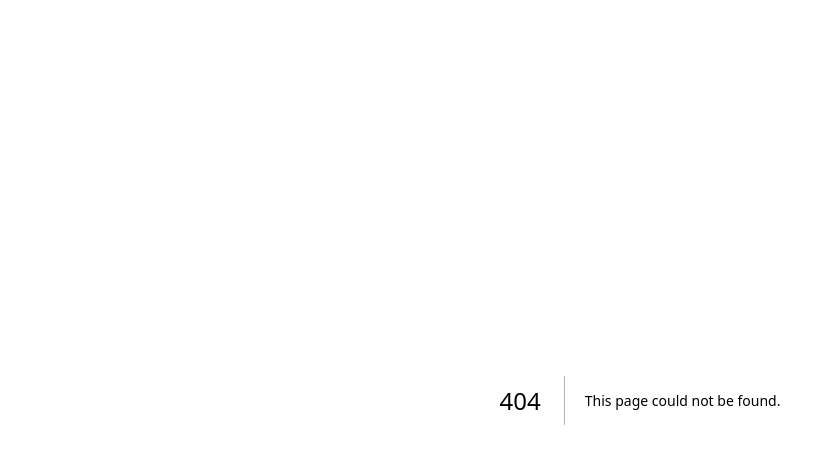
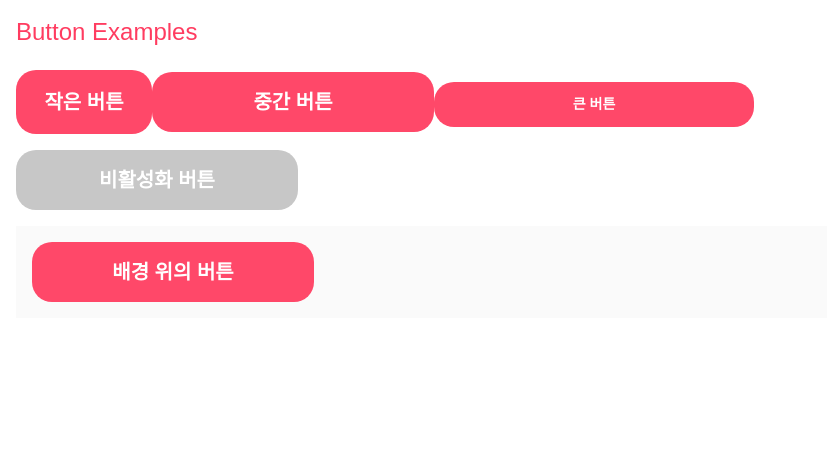
Before and after one commit to bolmal/front-end, a Next.js app: page /btn-test in a window 1280 px wide. Before the commit this address had no page. Shown: the top 464 px of the page, without its empty margins (0-827 px from the left). Built offline with nearby package versions, Linux system fonts and the light colour scheme.

Commit message:
feat : 버튼 컴포넌트 추가

```diff
--- /dev/null
+++ b/src/app/btn-test/page.tsx
@@ -0,0 +1,29 @@
+'use client';
+import Button from '@/components/button';
+
+export default function Home() {
+    const checkDisabled = () => {
+        return true;
+    };
+
+    return (
+        <div className="p-4 space-y-4">
+            <h1 className="text-primary text-2xl">Button Examples</h1>
+            <div className="space-y-2">
+                <Button size="small">작은 버튼</Button>
+
+                <Button>중간 버튼</Button>
+
+                <Button size="large">큰 버튼</Button>
+            </div>
+
+            <div className="space-y-2">
+                <Button isDisabled={checkDisabled}>비활성화 버튼</Button>
+            </div>
+
+            <div className="bg-bg-default p-4">
+                <Button>배경 위의 버튼</Button>
+            </div>
+        </div>
+    );
+}
--- a/src/app/page.tsx
+++ b/src/app/page.tsx
@@ -1,10 +1,3 @@
 export default function Home() {
-    return (
-        <div className="">
-            <div>
-                <h1 className="text-primary text-2xl">Hello World</h1>
-                <div className="bg-bg-default">adsf</div>
-            </div>
-        </div>
-    );
+    return <div>볼래말래</div>;
 }
--- /dev/null
+++ b/src/components/button.tsx
@@ -0,0 +1,93 @@
+'use client';
+
+import styled, { css } from 'styled-components';
+import { ButtonHTMLAttributes, ReactNode } from 'react';
+
+export type ButtonSize = 'small' | 'medium' | 'large';
+
+interface ButtonProps extends ButtonHTMLAttributes<HTMLButtonElement> {
+    children: ReactNode;
+    size?: ButtonSize;
+    isDisabled?: () => boolean;
+    handleClick?: () => void;
+}
+
+interface StyledButtonProps {
+    size: ButtonSize;
+    disabled: boolean;
+}
+
+const getButtonSize = (size: ButtonSize) => {
+    switch (size) {
+        case 'small':
+            return css`
+                height: 64px;
+                width: 136px;
+                padding: 14px 14px;
+                font-size: 20px;
+            `;
+        case 'large':
+            return css`
+                height: 45px;
+                width: 320px;
+                padding: 14px 14px;
+                font-size: 14px;
+            `;
+        default:
+            return css`
+                width: 282px;
+                height: 60px;
+                padding: 14px 14px;
+                font-size: 20px;
+            `;
+    }
+};
+
+/**
+ *
+ * @param children 컴포넌트 안에 들어갈 내용
+ * @param size 버튼 크기(small, large, medium 중 하나)
+ * @param isDisabled 활성화 / 비활성화 시킬 함수(boolean return)
+ * @param handleClick onClick시 작동할 이벤트를 담은 함수
+ * @returns
+ */
+
+const Button = ({ children, size = 'medium', isDisabled = () => false, handleClick, ...props }: ButtonProps) => {
+    return (
+        <StyledButton size={size} disabled={isDisabled()} onClick={handleClick} {...props}>
+            {children}
+        </StyledButton>
+    );
+};
+
+const StyledButton = styled.button<StyledButtonProps>`
+    display: inline-flex;
+    align-items: center;
+    justify-content: center;
+    border-radius: 20px;
+    font-weight: 700;
+    background-color: #ff4869;
+    color: white;
+    border: none;
+    cursor: pointer;
+    transition: all 0.2s ease;
+    gap: 10px;
+    line-height: 24px;
+
+    ${({ size }) => getButtonSize(size)}
+
+    &:hover:not(:disabled) {
+        background-color: #ff3c60;
+    }
+
+    &:active:not(:disabled) {
+        transform: scale(0.98);
+    }
+
+    &:disabled {
+        background-color: #c7c7c7;
+        cursor: not-allowed;
+    }
+`;
+
+export default Button;
```
Also changed, not shown: package.json (+6 -4 lines), 2 other files (tests, documents, lock files or other folders).
